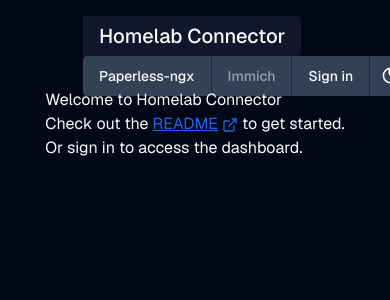
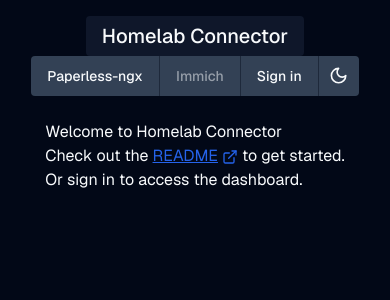
Before and after one commit to aamirazad/homelab-connector, a Next.js app: page / in a window 390 px wide. Shown: the top 300 px of the page. Built offline with nearby package versions, Linux system fonts and the light colour scheme; no server answers.

Commit message:
Center buttons, but still need to work on flex col-ing the top

```diff
--- a/src/app/layout.tsx
+++ b/src/app/layout.tsx
@@ -34,9 +34,11 @@ export default function RootLayout({
       >
         <body className="">
           <ThemeProvider attribute="class" defaultTheme="dark">
-            <TopNav />
-            <div className="flex flex-col items-center justify-center p-4 px-6">
-              {children}
+            <div className="flex flex-col gap-12 md:gap-0">
+              <TopNav />
+              <div className="flex flex-col items-center justify-center p-4 px-6">
+                {children}
+              </div>
             </div>
           </ThemeProvider>
         </body>
--- a/src/app/page.tsx
+++ b/src/app/page.tsx
@@ -2,8 +2,8 @@ import OpenLinkInNewPage from "@/components/open-link-in-new-page";
 
 export default async function HomePage() {
   return (
-    <main className="">
-      <div className="">
+    <main>
+      <div>
         <div>Welcome to Homelab Connector</div>
         <div>
           Check out the
--- a/src/components/topnav.tsx
+++ b/src/components/topnav.tsx
@@ -90,8 +90,8 @@ function UserSettings() {
 export function TopNav() {
   return (
     <nav className="flex w-full justify-center">
-      <div className="m-4 flex h-10 w-56 flex-wrap items-center justify-between rounded-bl-md rounded-tl-md text-xl md:w-1/2 md:flex-nowrap md:bg-slate-200 md:dark:bg-slate-900">
-        <div className="flex flex-col md:flex md:flex-none bg-slate-200 dark:bg-slate-900 rounded-r md: rounded-none">
+      <div className="mt-4 flex h-10 w-56 flex-wrap items-center justify-center md:justify-between text-xl md:w-1/2 md:flex-nowrap md:rounded-l md:bg-slate-200 md:dark:bg-slate-900">
+        <div className="flex-col rounded bg-slate-200 dark:bg-slate-900 md:flex md:flex-none md:rounded-l">
           <Link
             href="/"
             className={`${buttonVariants({ variant: "link" })} text-xl font-bold`}
```
